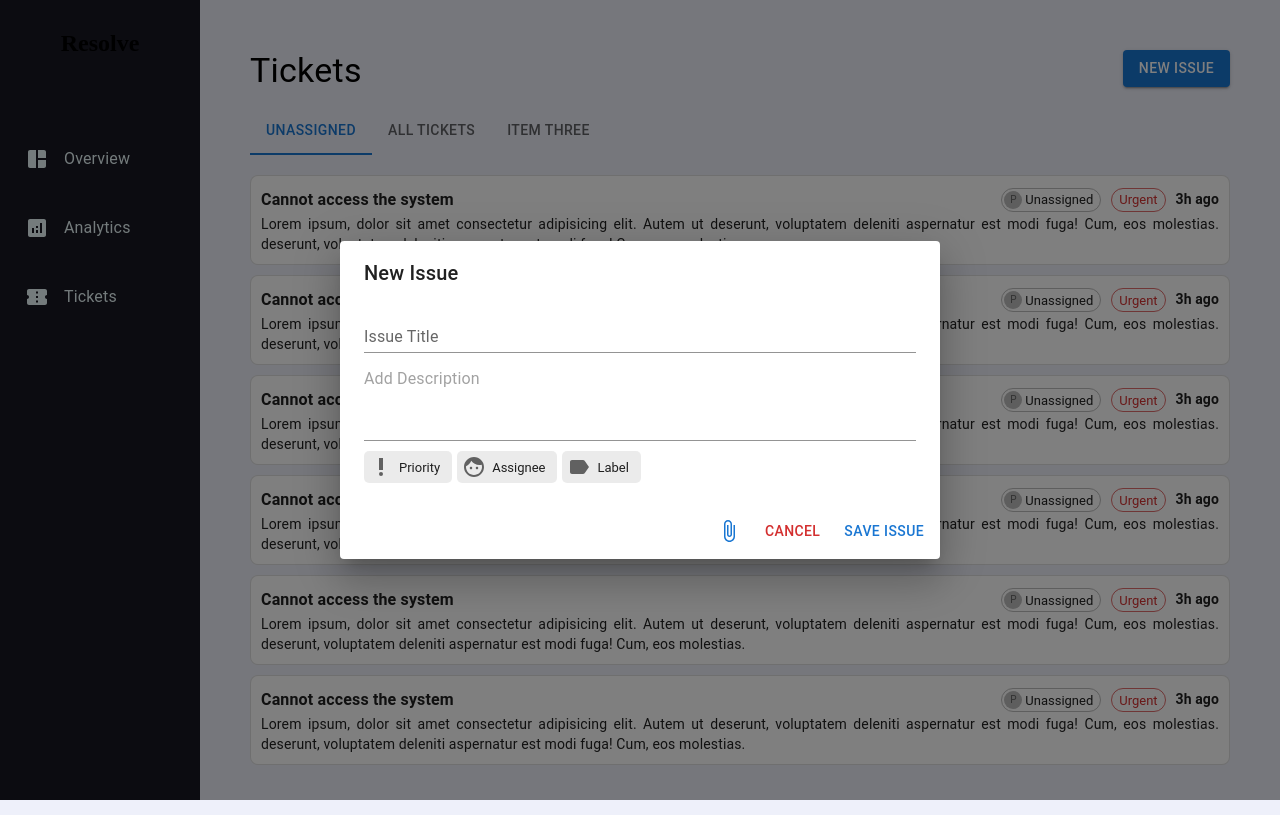
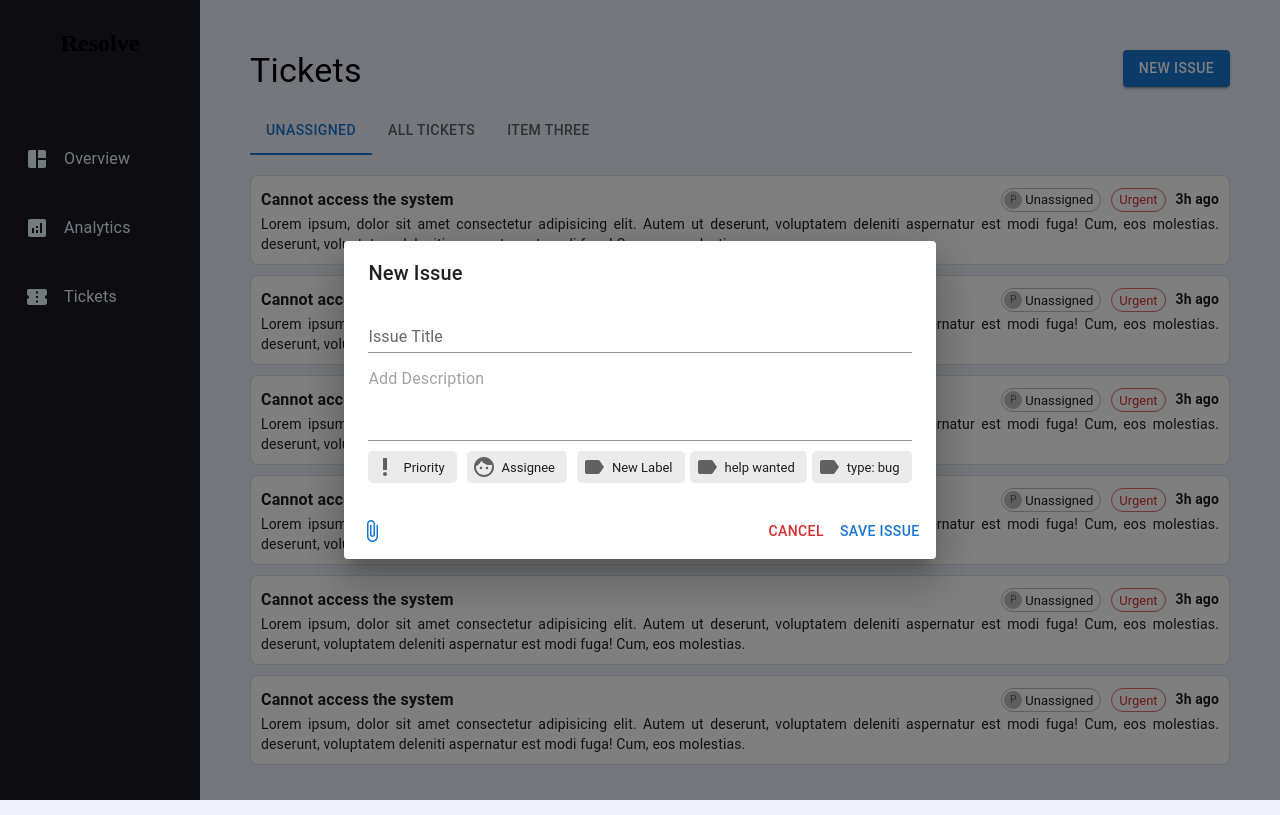
Before and after one commit to mohammedrehan275/resolve, a React (Vite) app: page / in a window 1280 px wide. Both pictures are taken after a click on the button "NEW ISSUE". Built offline with nearby package versions, Linux system fonts and the light colour scheme.

Commit message:
using new label component in ticket

```diff
--- a/src/components/newTicket/NewTicket.jsx
+++ b/src/components/newTicket/NewTicket.jsx
@@ -10,10 +10,10 @@ import {
 import AttachFileIcon from "@mui/icons-material/AttachFile";
 import { useState } from "react";
 import TicketOptions from "../ticketOptions/TicketOptions";
-import PriorityHighIcon from '@mui/icons-material/PriorityHigh';
+import PriorityHighIcon from "@mui/icons-material/PriorityHigh";
 import FaceIcon from "@mui/icons-material/Face";
-import LabelIcon from '@mui/icons-material/Label';
-
+import LabelIcon from "@mui/icons-material/Label";
+import TicketLabelOptions from "../ticketOptions/TicketLabelOptions";
 
 const options = ["Assignee", "John Doe", "Manager", "Sr Engineer"];
 const priorityOptions = ["Priority", "High", "Medium", "Low"];
@@ -51,11 +51,24 @@ function NewTicket() {
             minRows="3"
             sx={{ marginBottom: "10px" }}
           />
-          <TicketOptions opt={priorityOptions} icon={<PriorityHighIcon/>}/>
-          <TicketOptions opt={options} icon={<FaceIcon/>}/>
-          <TicketOptions opt={labelOptions} icon={<LabelIcon/>}/>
+          <div
+            style={{
+              display: "flex",
+              flexDirection: "row",
+              gap: "5px",
+              flexWrap: "wrap",
+            }}
+          >
+            <TicketOptions opt={priorityOptions} icon={<PriorityHighIcon />} />
+
+            {/*ticket assignee options - displays list of people that can be assigned the ticket*/}
+            <TicketOptions opt={options} icon={<FaceIcon />} />
+
+            {/* displays list of labels and new labels can be added from this component */}
+            <TicketLabelOptions />
+          </div>
         </DialogContent>
-        <DialogActions>
+        <DialogActions sx={{ justifyContent: "space-between" }}>
           <IconButton
             color="primary"
             aria-label="upload picture"
@@ -64,10 +77,12 @@ function NewTicket() {
             <input hidden accept="image/*" type="file" />
             <AttachFileIcon />
           </IconButton>
-          <Button color="error" onClick={handleClose}>
-            Cancel
-          </Button>
-          <Button>Save Issue</Button>
+          <div>
+            <Button color="error" onClick={handleClose}>
+              Cancel
+            </Button>
+            <Button>Save Issue</Button>
+          </div>
         </DialogActions>
       </Dialog>
     </div>
```
